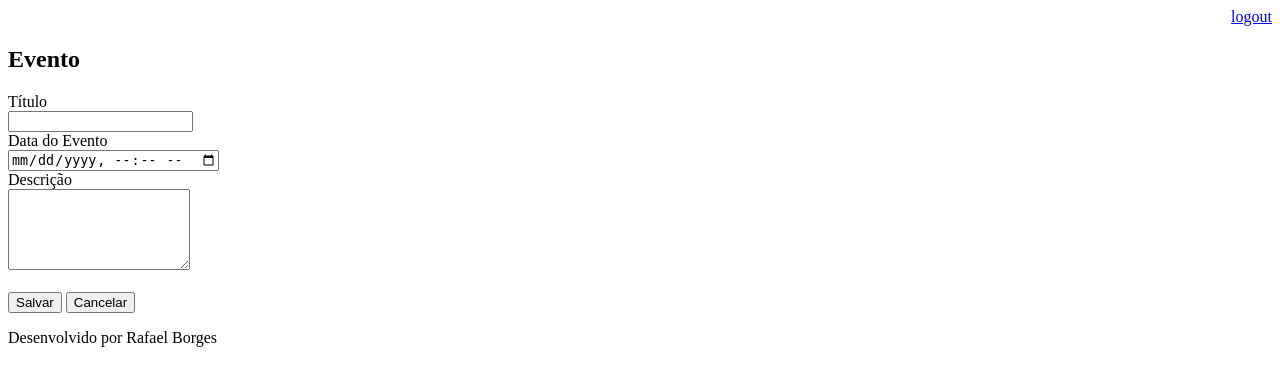
After one commit to rafaelfborges/agenda-django, a Django app: page /agenda/evento/ in a window 1280 px wide. The commit adds this page. Shown: the top 386 px of the page. Run offline with Django 3.2, Linux system fonts and the light colour scheme; a user stored in the database is signed in.

Commit message:
Incluído template para cadastrar eventos na agenda.

```diff
--- a/agenda/urls.py
+++ b/agenda/urls.py
@@ -19,9 +19,11 @@ from core import views
 from django.views.generic import RedirectView
 
 urlpatterns = [
+    path('', RedirectView.as_view(url='/agenda/')),
     path('admin/', admin.site.urls),
     path('agenda/', views.lista_eventos),
-    path('', RedirectView.as_view(url='/agenda/')),
+    path('agenda/evento/', views.evento),
+    path('agenda/evento/submit', views.submit_evento),
     path('login/', views.login_user),
     path('login/submit', views.submit_login),
     path('logout/', views.logout_user)
--- a/core/views.py
+++ b/core/views.py
@@ -3,12 +3,8 @@ from core.models import Evento
 from django.contrib.auth.decorators import login_required
 from django.contrib.auth import authenticate, login, logout
 from django.contrib import messages
+
 # Create your views here.
-
-def logout_user(request):
-    logout(request)
-    return redirect('/')
-
 def submit_login(request):
     if request.POST:
         username = request.POST.get('username')
@@ -24,9 +20,30 @@ def submit_login(request):
 def login_user(request):
     return render(request, 'login.html')
 
+def logout_user(request):
+    logout(request)
+    return redirect('/')
+
 @login_required(login_url='/login/')
 def lista_eventos(request):
     usuario = request.user
     evento = Evento.objects.filter(usuario=usuario)
     data = {'eventos':evento}
     return render(request, 'agenda.html', data)
+
+@login_required(login_url='/login/')
+def evento(request):
+    return render(request, 'evento.html')
+
+@login_required(login_url='/login/')
+def submit_evento(request):
+    if request.POST:
+        titulo = request.POST.get('titulo')
+        data_evento = request.POST.get('data_evento')
+        descricao = request.POST.get('descricao')
+        usuario = request.user
+        Evento.objects.create(titulo=titulo,
+                              data_evento=data_evento,
+                              descricao=descricao,
+                              usuario=usuario)
+    return redirect('/')
--- a/templates/agenda.html
+++ b/templates/agenda.html
@@ -2,6 +2,9 @@
 
 {% block content %}
     <h2>Agendamentos</h2>
+    <a href="evento/">
+        <button type="button">Novo Evento</button>
+    </a>
     <ul>
     {% for evento in eventos %}
         <li>{{ evento.titulo }} - {{ evento.get_data_evento }}</li>
--- /dev/null
+++ b/templates/evento.html
@@ -0,0 +1,23 @@
+{% extends "model-page.html" %}
+
+{% block content %}
+    <h2>Evento</h2>
+    <form action="submit" method="post">{% csrf_token %}
+        <label>Título</label>
+        <br>
+        <input type="text" name="titulo">
+        <br>
+        <label>Data do Evento</label>
+        <br>
+        <input type="datetime-local" name="data_evento">
+        <br>
+        <label>Descrição</label>
+        <br>
+        <textarea name="descricao" rows="5"></textarea>
+        <br><br>
+        <button type="submit">Salvar</button>
+        <a href="/">
+            <button type="button">Cancelar</button>
+        </a>
+    </form>
+{% endblock %}
```
Also changed, not shown: db.sqlite3, 1 other file.
